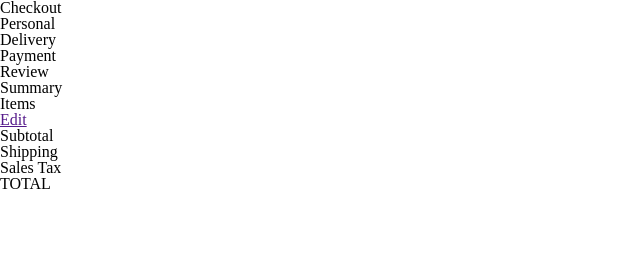
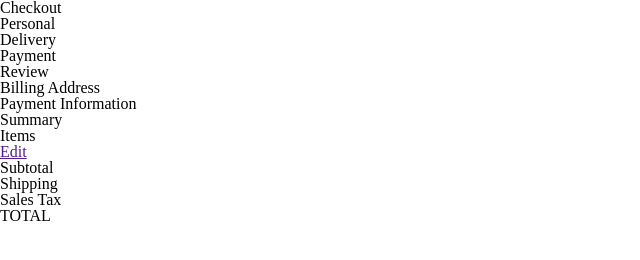
Before and after one commit to asudeozturk/ITMD362-Project1, a plain HTML site: page payment/index.html in a window 1280 px wide. Shown: the whole page, without its empty margins (0-640 px from the left). Drawn offline with Linux system fonts and the light colour scheme; files that its build step writes are made by us from their sources.

Commit message:
Add empty fielsets for payment section

```diff
--- a/payment/index.html
+++ b/payment/index.html
@@ -19,6 +19,18 @@
          <li>Review</li>
        </ol>
      </nav>
+
+     <main id="main">
+       <form name="payment" action="../review/" aria-labelledby="form-label">
+         <fieldset>
+           <h2>Billing Address</h2>
+         </fieldset>
+         <fieldset>
+           <h2>Payment Information</h2>
+         </fieldset>
+       </form>
+     </main>
+
      <aside id="summary">
        <h2>Summary</h2>
        <h3>Items</h3>
```
